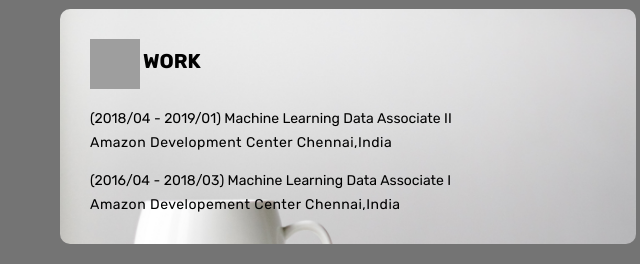
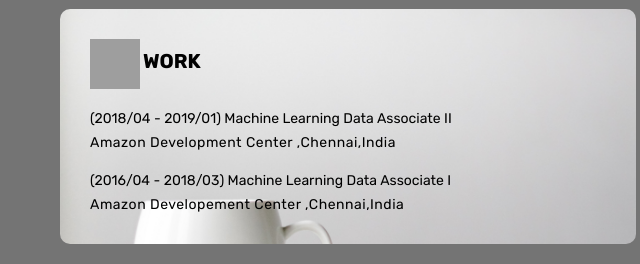
Before and after one commit to SamyukthaMahesh/samyuktha_mahesh, a plain HTML site: page index.html in a window 1280 px wide. Shown: the part 1300-1564 px from the top of the page, 612-1252 px from the left. Drawn offline with Linux system fonts and the light colour scheme; grey boxes are pictures that could not be loaded.

Commit message:
Update index.html

```diff
--- a/index.html
+++ b/index.html
@@ -110,9 +110,9 @@
                     <h2>Work</h2></div>
                     <ul>
                         <li> (2018/04 - 2019/01)  Machine Learning Data Associate II</li>
-                        <p>Amazon Development Center Chennai,India</p><br>
+                        <p>Amazon Development Center ,Chennai,India</p><br>
                         <li> (2016/04 - 2018/03)  Machine Learning Data Associate I</li>
-                        <p>Amazon Developement Center Chennai,India</p>
+                        <p>Amazon Developement Center ,Chennai,India</p>
                     </ul>
                 </div>
             </div>
```
